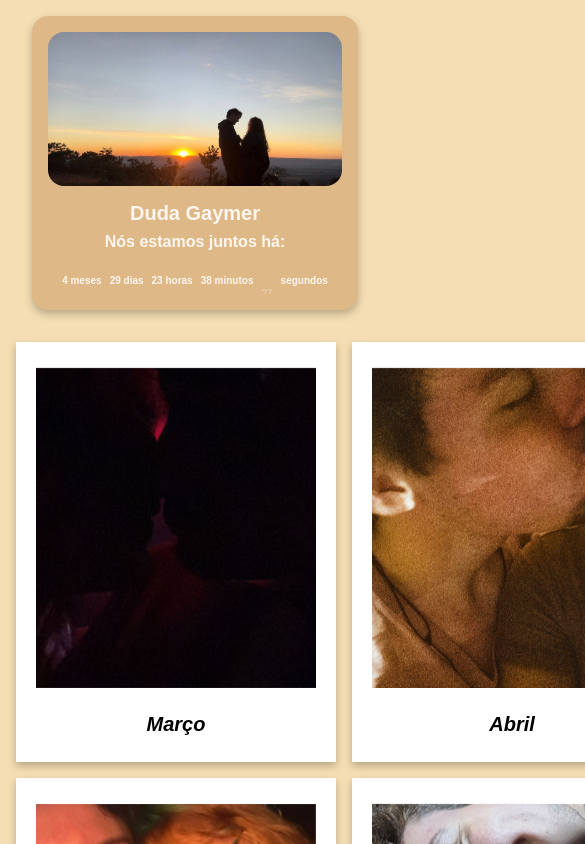
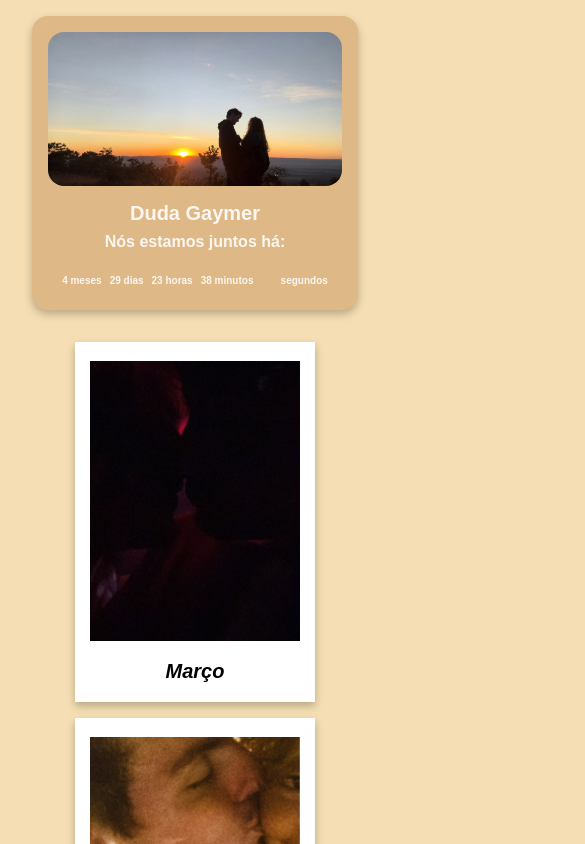
Before and after one commit to SixBruno99/maria-eduarda, a React (Vite) app: page / in a window 390 px wide. Shown: the top 844 px of the page, 585 px wide, since content can reach past the window. Built offline with nearby package versions, Linux system fonts and the light colour scheme.

Commit message:
:iphone: work in polaroid responsive version

```diff
--- a/src/components/polaroid/polaroid.module.scss
+++ b/src/components/polaroid/polaroid.module.scss
@@ -1,6 +1,16 @@
 .container {
   height: 420px;
   width: 320px;
+
+  @media (max-width: 1168px) {
+    height: 400px;
+    width: 300px;
+  }
+
+  @media (max-width: 1024px) {
+    height: 360px;
+    width: 240px;
+  }
 
   .polaroid {
     height: 100%;
@@ -16,6 +26,17 @@
       width: 280px;
       height: 320px;
       perspective: 1000px;
+
+      @media (max-width: 1168px) {
+        width: 260px;
+        height: 300px;
+      }
+
+      @media (max-width: 1024px) {
+        height: 280px;
+        width: 210px;
+      }
+
 
       .flipCard {
         width: 100%;
@@ -59,6 +80,11 @@
           font-size: 20px;
           font-weight: 800;
           padding: 20px;
+
+          @media (max-width: 1024px) {
+            font-size: 18px;
+            padding: 12px;
+          }
         }
       }
     }
--- a/src/pages/home/home.module.scss
+++ b/src/pages/home/home.module.scss
@@ -1,6 +1,10 @@
 .main {
   min-height: 100vh;
   margin: 64px;
+
+  @media (max-width: 1168px) {
+    margin: 32px;
+  }
 
   @media (max-width: 768px) {
     margin: 16px;
@@ -10,7 +14,7 @@
     margin-inline: 64px;
     margin-bottom: 64px;
 
-    @media (max-width: 768px) {
+    @media (max-width: 1168px) {
       margin-inline: 32px;
       margin-bottom: 32px;
     }
@@ -26,5 +30,13 @@
     grid-template-columns: repeat(3, 1fr);
     justify-items: center;
     gap: 16px;
+
+    @media (max-width: 840px) {
+      grid-template-columns: repeat(2, 1fr);
+    }
+
+    @media (max-width: 568px) {
+      grid-template-columns: repeat(1, 1fr);
+    }
   }
 }
```
